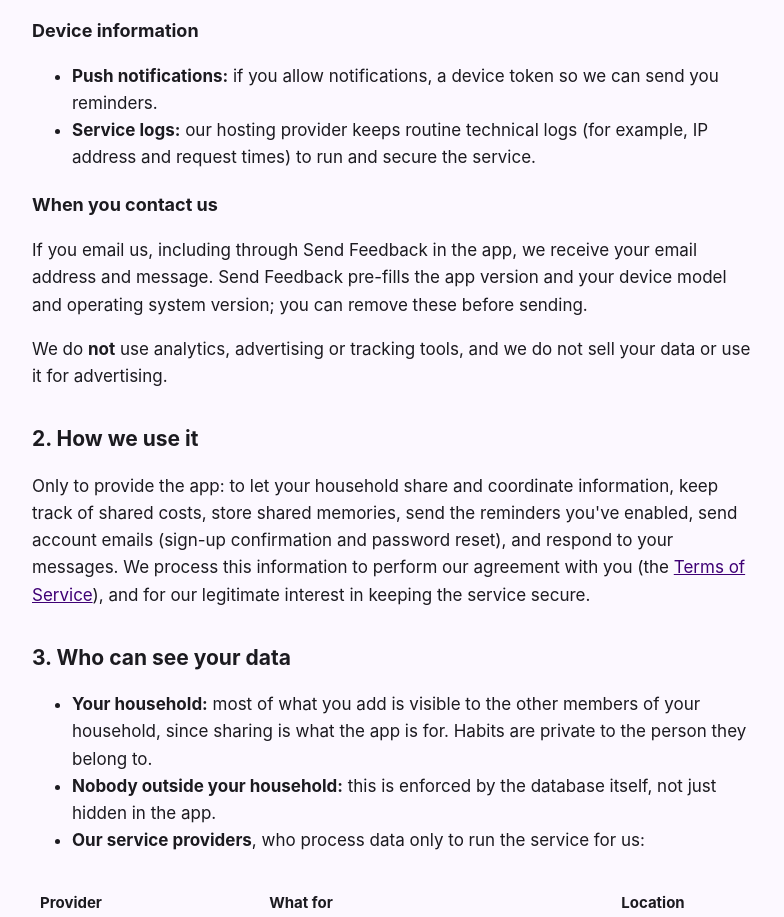
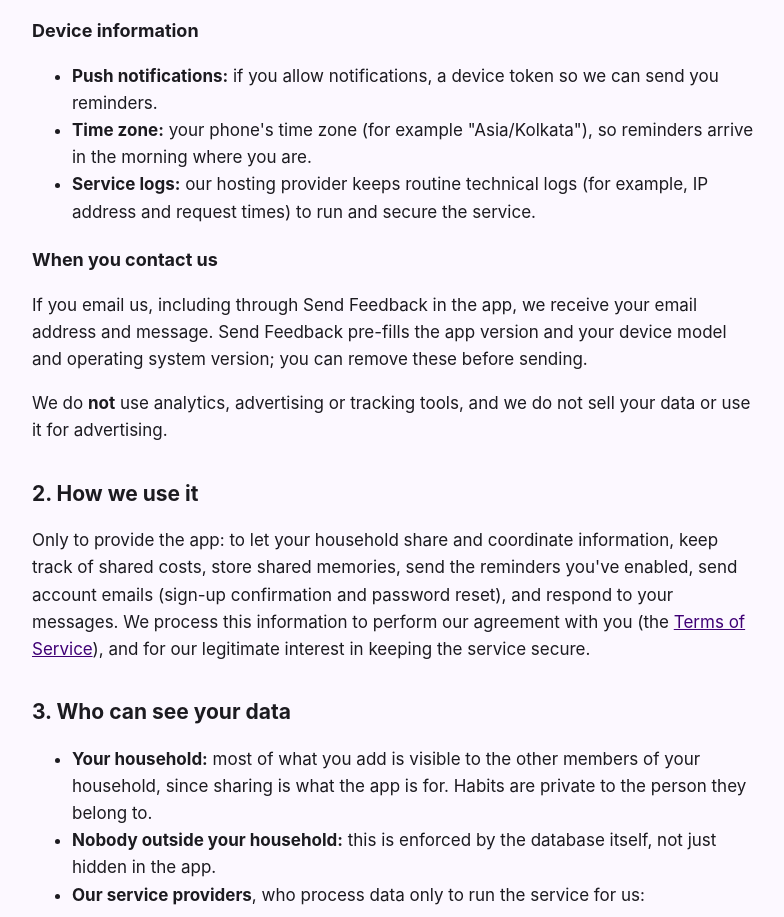
Before and after one commit to sglearnlearn/homeinorder-site, a plain HTML site: page privacy.html in a window 1280 px wide. Shown: the part 838-1755 px from the top of the page, without its empty margins (244-1028 px from the left). Drawn offline with Linux system fonts and the light colour scheme.

Commit message:
Privacy policy: mention the stored time zone used for reminder timing
Co-Authored-By: Claude Opus 5.5 <noreply@anthropic.com>

```diff
--- a/privacy.html
+++ b/privacy.html
@@ -34,6 +34,7 @@
     <h3>Device information</h3>
     <ul>
       <li><strong>Push notifications:</strong> if you allow notifications, a device token so we can send you reminders.</li>
+      <li><strong>Time zone:</strong> your phone's time zone (for example "Asia/Kolkata"), so reminders arrive in the morning where you are.</li>
       <li><strong>Service logs:</strong> our hosting provider keeps routine technical logs (for example, IP address and request times) to run and secure the service.</li>
     </ul>
 
```
